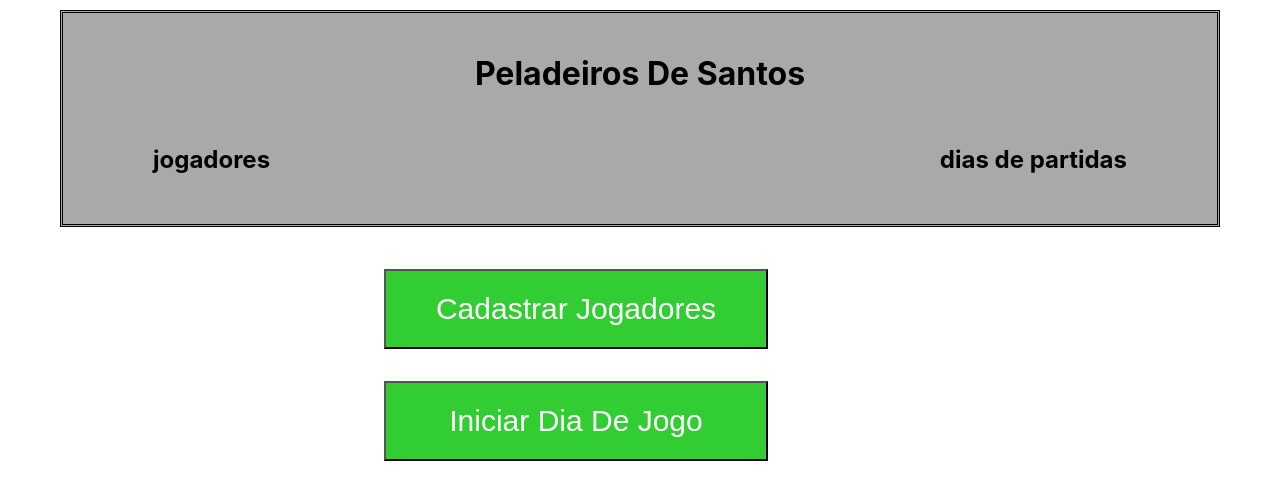
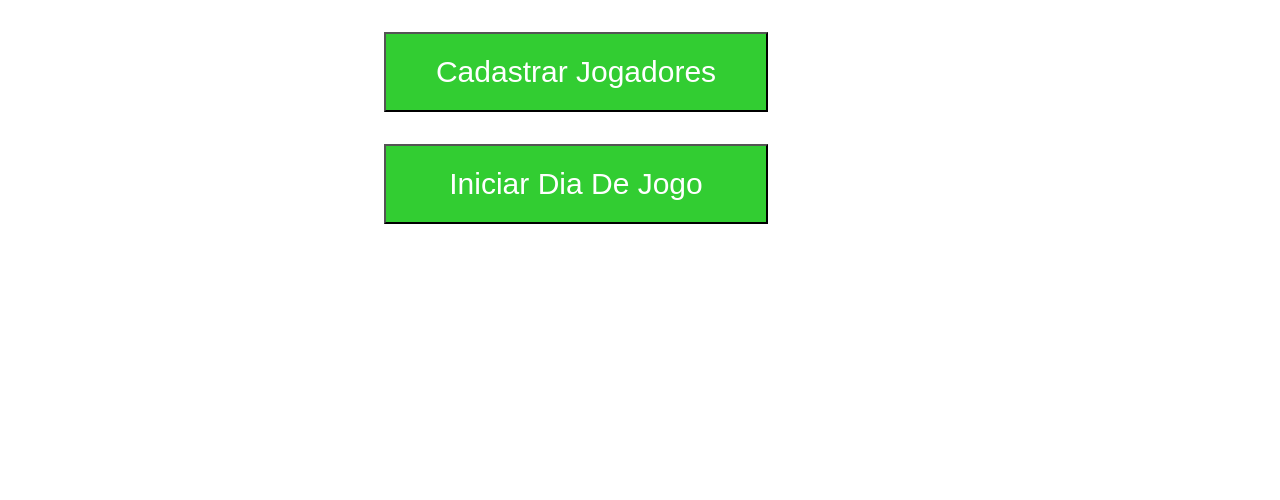
Before and after one commit to viniciustq14/PeladeirosDeSantos, a React (Create React App) app in the folder web/: page / in a window 1280 px wide. Shown: the top 500 px of the page. Built offline with nearby package versions, Linux system fonts and the light colour scheme.

Commit message:
tranferencia na parte do cabeçalho

```diff
--- a/web/src/principal/principal.js
+++ b/web/src/principal/principal.js
@@ -1,12 +1,12 @@
 import React from 'react';
 
 import './style.css';
-import Cabecalho from '../cabecalho/Cabecalho'
+
 
 function Principal() {
   return (
     <>
-      <Cabecalho />
+
       <div className="botoes">
         <button>Cadastrar Jogadores</button>
         <button>Iniciar Dia De Jogo </button>
```
